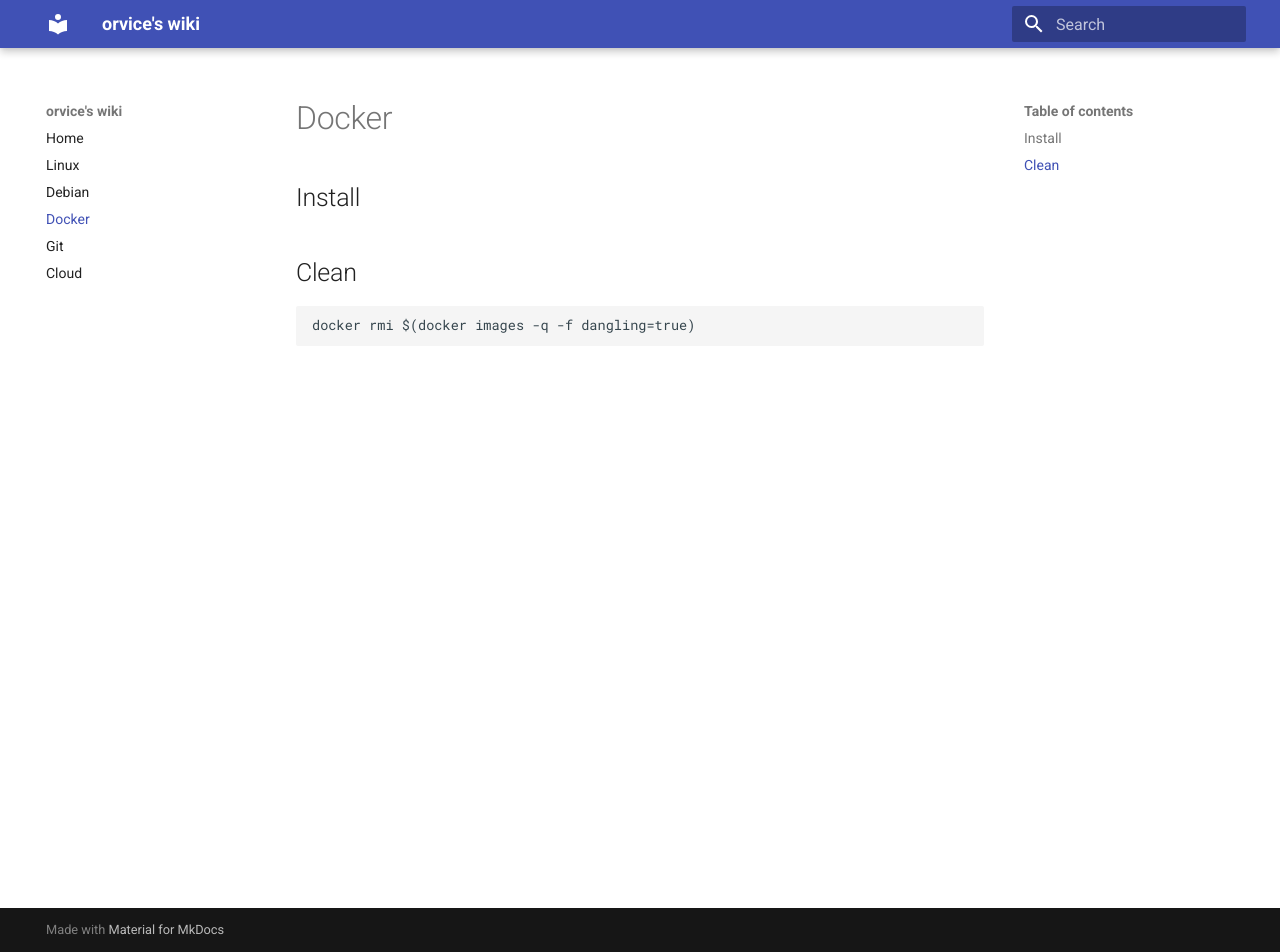
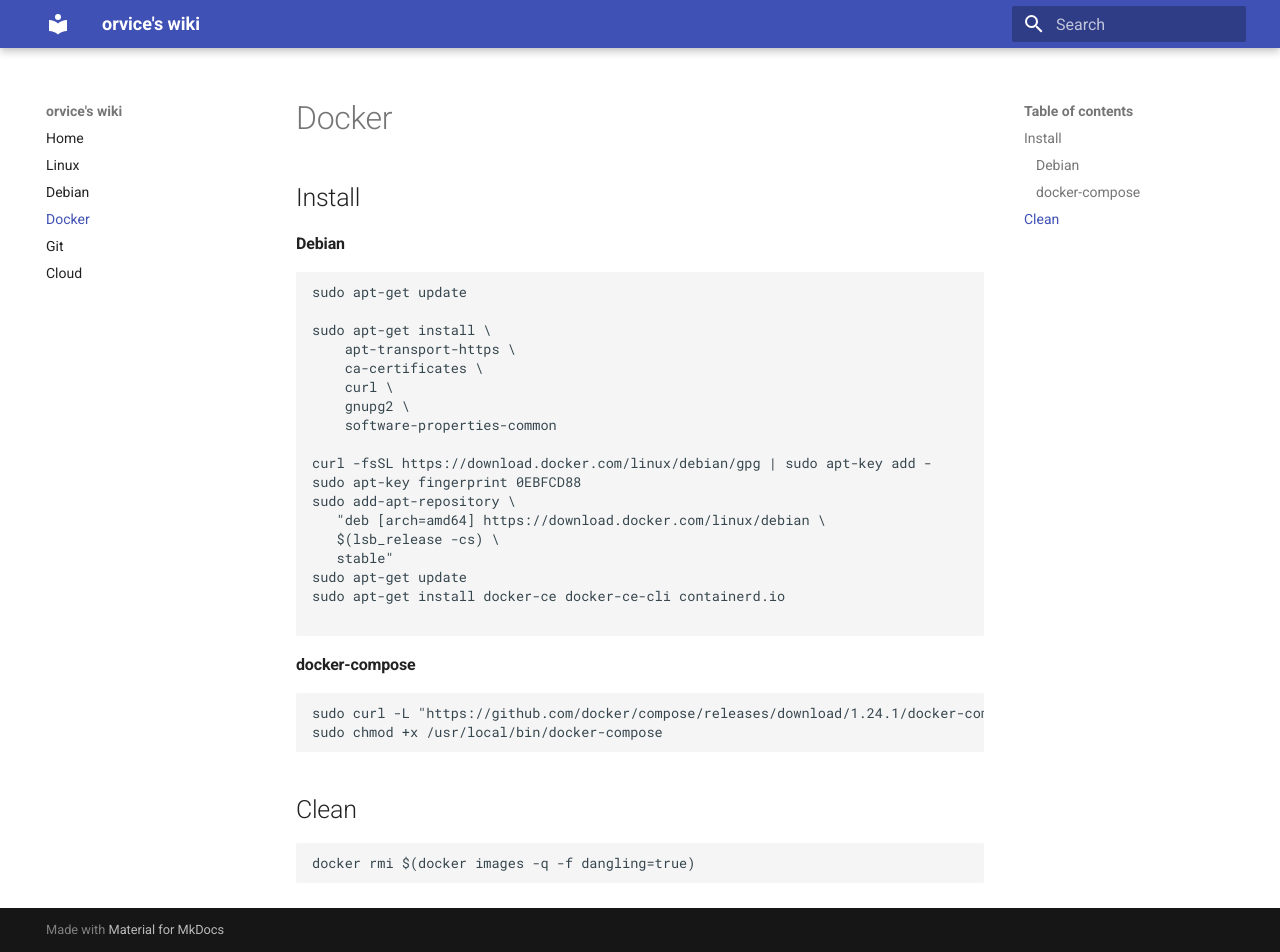
Before and after one commit to orvice/wiki, an MkDocs documentation site: the page built from docs/docker.md, in a window 1280 px wide and 952 px high. Built offline with MkDocs 1.6.1 and Material for MkDocs 9.7.7, drawn with Linux system fonts in a browser that asks for light colours; old or Windows-style settings are respelled for this version of MkDocs.

Commit message:
update docker install

````diff
--- a/docs/docker.md
+++ b/docs/docker.md
@@ -2,6 +2,37 @@
 
 ## Install
 
+
+
+#### Debian
+
+```
+sudo apt-get update
+
+sudo apt-get install \
+    apt-transport-https \
+    ca-certificates \
+    curl \
+    gnupg2 \
+    software-properties-common
+
+curl -fsSL https://download.docker.com/linux/debian/gpg | sudo apt-key add -
+sudo apt-key fingerprint 0EBFCD88
+sudo add-apt-repository \
+   "deb [arch=amd64] https://download.docker.com/linux/debian \
+   $(lsb_release -cs) \
+   stable"
+sudo apt-get update
+sudo apt-get install docker-ce docker-ce-cli containerd.io
+
+```
+
+#### docker-compose
+
+```
+sudo curl -L "https://github.com/docker/compose/releases/download/1.24.1/docker-compose-$(uname -s)-$(uname -m)" -o /usr/local/bin/docker-compose
+sudo chmod +x /usr/local/bin/docker-compose
+```
 
 
 ## Clean
````
Also changed, not shown: docs/linux.md (+5 -0 lines).
